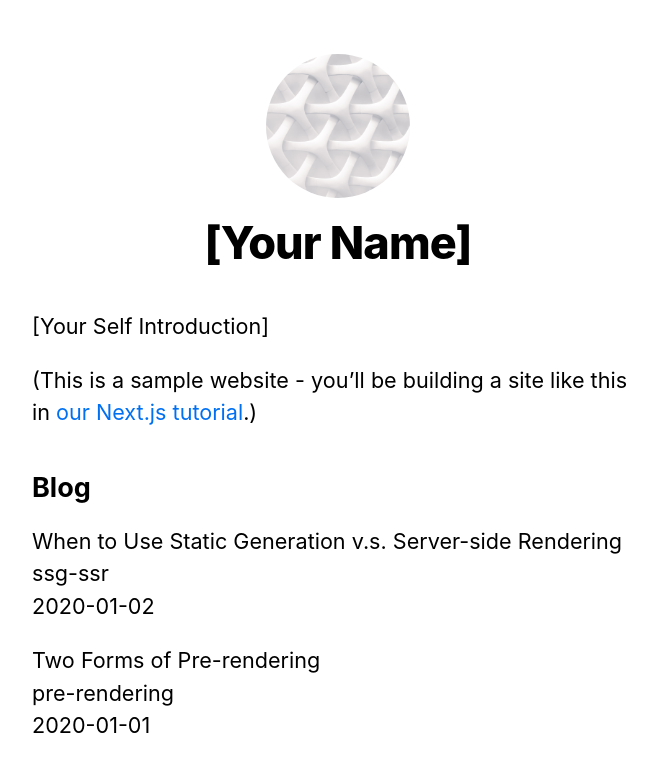
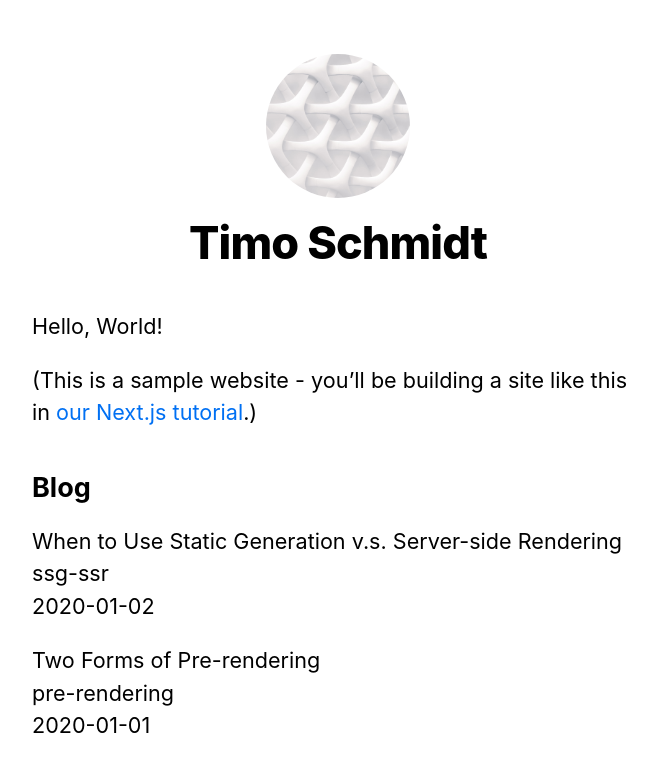
Before and after one commit to schmidt-timo/NextJS-Tutorial, a Next.js app: page / in a window 1280 px wide. Shown: the top 772 px of the page, without its empty margins (302-959 px from the left). Built offline with nearby package versions, Linux system fonts and the light colour scheme.

Commit message:
variables changed

```diff
--- a/components/layout.js
+++ b/components/layout.js
@@ -3,8 +3,8 @@ import styles from './layout.module.css'
 import utilStyles from '../styles/utils.module.css'
 import Link from 'next/link'
 
-const name = '[Your Name]'
-export const siteTitle = 'Next.js Sample Website'
+const name = 'Timo Schmidt'
+export const siteTitle = 'Timo Schmidt - Next.js Tutorial'
 
 export default function Layout({ children, home }) {
   return (
--- a/pages/index.js
+++ b/pages/index.js
@@ -10,7 +10,7 @@ export default function Home({allPostsData}) {
         <title>{siteTitle}</title>
       </Head>
       <section className={utilStyles.headingMd}>
-        <p>[Your Self Introduction]</p>
+        <p>Hello, World!</p>
         <p>
           (This is a sample website - you’ll be building a site like this in{' '}
           <a href="https://nextjs.org/learn">our Next.js tutorial</a>.)
```
